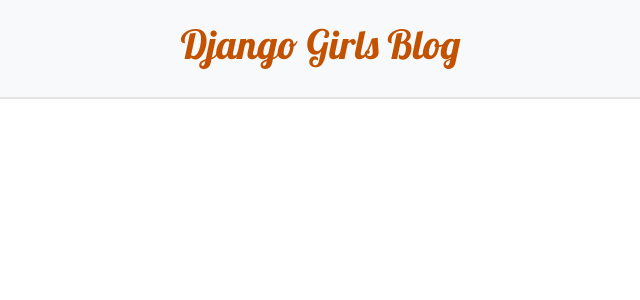
After one commit to oussemazghal/my-first-blog, a Django app: template blog/templates/blog/base.html in a window 1280 px wide. The commit adds this page. Shown: the top 300 px of the page, without its empty margins (327-967 px from the left). Run offline with Django 5.2, Linux system fonts and the light colour scheme; the template is opened without the code that fills it, so the values that code supplies are empty.

Commit message:
Ajout de la vue et du template de détail blog post ainsi que du CSS pour le site.

```diff
--- /dev/null
+++ b/blog/static/css/blog.css
@@ -0,0 +1,23 @@
+h1 a, h2 a {
+    color: #C25100;
+    font-family: 'Lobster';
+}
+
+body {
+    padding-left: 15px;
+}
+
+.page-header {
+    background-color: #f8f9fa;
+    padding: 20px 0;
+    text-align: center;
+    border-bottom: 2px solid #e3e3e3;
+}
+
+.post {
+    background: white;
+    padding: 20px;
+    margin: 20px 0;
+    border-radius: 5px;
+    box-shadow: 0 0 10px rgba(0, 0, 0, 0.1);
+}
--- /dev/null
+++ b/blog/templates/blog/base.html
@@ -0,0 +1,26 @@
+{% load static %}
+<!DOCTYPE html>
+<html>
+    <head>
+        <title>Django Girls Blog</title>
+        <link rel="stylesheet" href="https://cdn.jsdelivr.net/npm/bootstrap@4.5.3/dist/css/bootstrap.min.css" integrity="sha384-TX8t27EcRE3e/ihU7zmQxVncDAy5uIKz4rEkgIXeMed4M0jlfIDPvg6uqKI2xXr2" crossorigin="anonymous">
+        <link href="//fonts.googleapis.com/css?family=Lobster&subset=latin,latin-ext" rel="stylesheet" type="text/css">
+        <link rel="stylesheet" href="{% static 'css/blog.css' %}">
+    </head>
+    <body>
+        <header class="page-header">
+            <div class="container">
+                <h1><a href="/">Django Girls Blog</a></h1>
+            </div>
+        </header>
+
+        <main class="container">
+            <div class="row">
+                <div class="col">
+                    {% block content %}
+                    {% endblock %}
+                </div>
+            </div>
+        </main>
+    </body>
+</html>
--- a/blog/urls.py
+++ b/blog/urls.py
@@ -1,6 +1,7 @@
 from django.urls import path
-from . import views  # Importation des vues
+from . import views
 
 urlpatterns = [
-    path('', views.post_list, name='post_list'),  # Page d'accueil du blog
+    path('', views.post_list, name='post_list'),
+    path('post/<int:pk>/', views.post_detail, name='post_detail'),
 ]
```
Also changed, not shown: blog/templates/blog/post_detail.html (added, +13 -0 lines), blog/templates/blog/post_list.html (+12 -10 lines), blog/views.py (+6 -3 lines).
